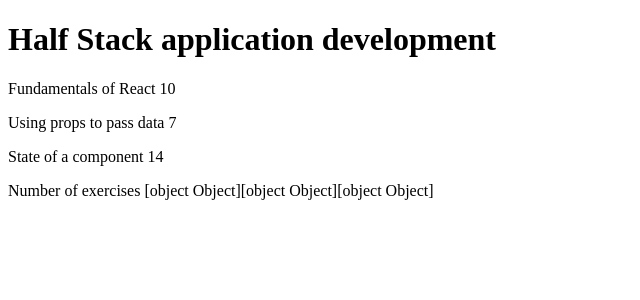
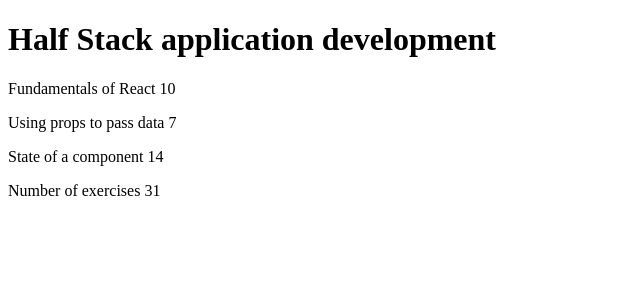
Before and after one commit to jqpe/fullstackopen, a React (Vite) app: page / in a window 1280 px wide. Shown: the top 300 px of the page, without its empty margins (0-640 px from the left). Built offline with nearby package versions, Linux system fonts and the light colour scheme.

Commit message:
fix object object

```diff
--- a/src/App.jsx
+++ b/src/App.jsx
@@ -39,7 +39,7 @@
   )
 }
 function Total({ parts }) {
-  return <p>Number of exercises {parts[0] + parts[1] + parts[2]}</p>
+  return <p>Number of exercises {parts[0].exercises + parts[1].exercises + parts[2].exercises}</p>
 }
 
 export default App
```
